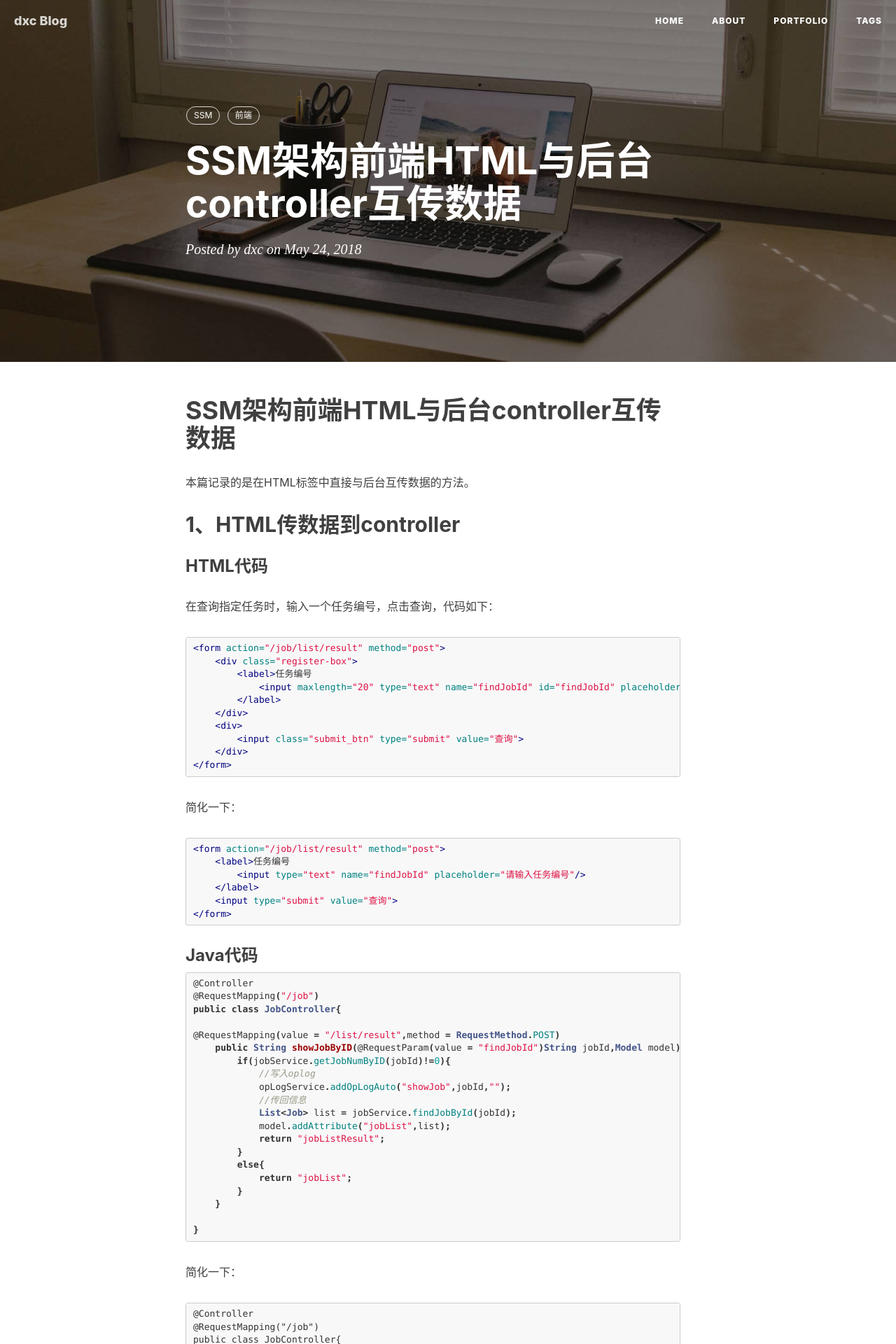
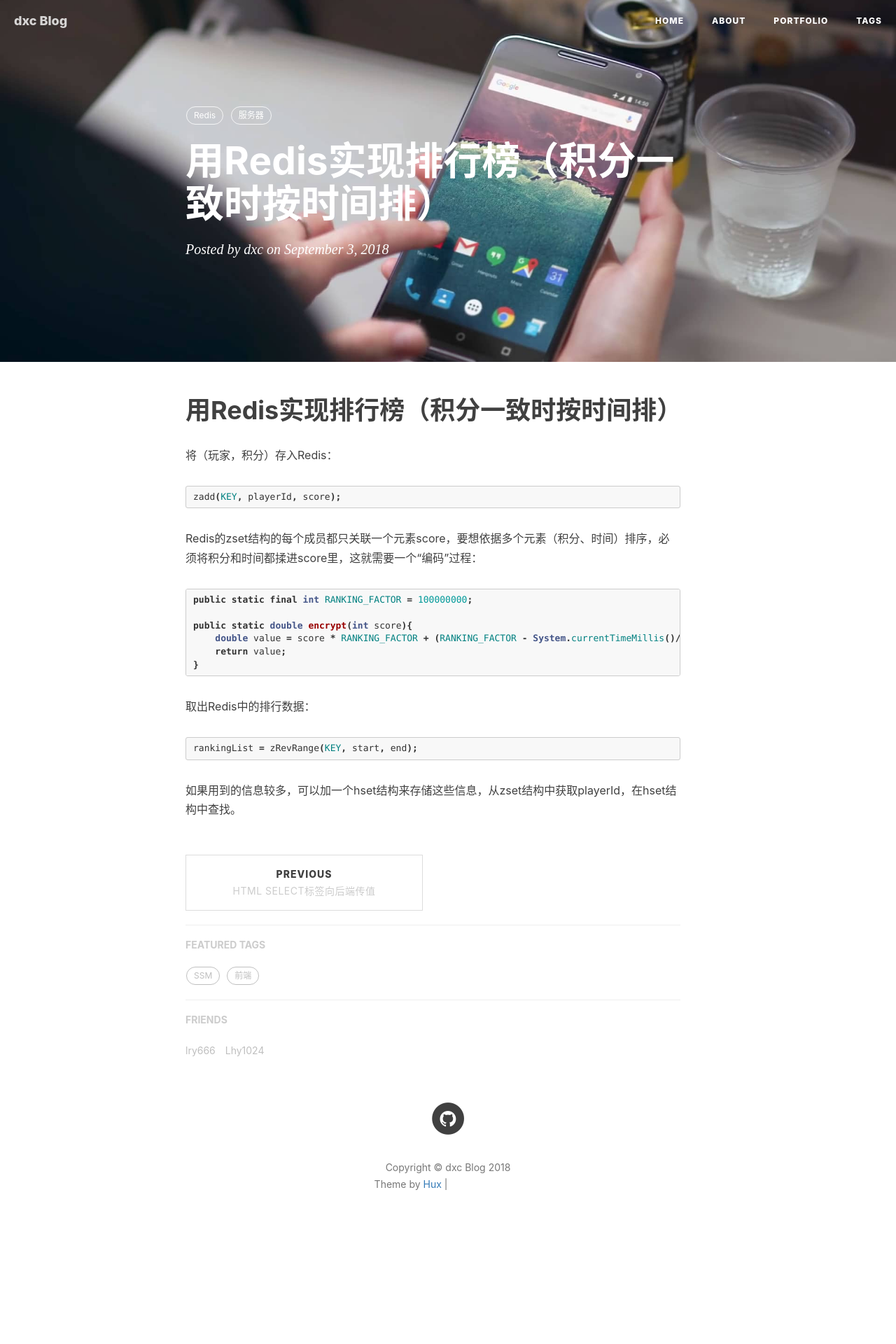
Before and after one commit to ChenChen1113/ChenChen1113.github.io, a Jekyll site: the page built from _posts/2018-9-3-Redis-ranking.md, in a window 1280 px wide. Shown: the top 1920 px of the page at 70% size. Built offline with Jekyll 4.4.1, drawn with Linux system fonts in a browser that asks for light colours; nearby versions of some CDN libraries; comment, search, counter and statistics services are not loaded; after the commit the page ends 1796 px from its top, so only the background shows below that; some of the changed text lies outside the part shown; grey boxes are pictures that could not be loaded.

Commit message:
redis ranking

````diff
--- a/_posts/2018-9-3-Redis-ranking.md
+++ b/_posts/2018-9-3-Redis-ranking.md
@@ -1,172 +1,30 @@
 ---
 layout:     post
-title:      "SSM架构前端HTML与后台controller互传数据"
-date:       2018-5-24 19:45:20
+title:      "用Redis实现排行榜（积分一致时按时间排）"
+date:       2018-9-3 18:06:20
 author:     "dxc"
-header-img: "img/home-bg-o.jpg"
+header-img: "img/post-bg-nextgen-web-pwa.jpg"
 tags:
-    - SSM
-    - 前端
+    - Redis
+    - 服务器
 ---
-# SSM架构前端HTML与后台controller互传数据 #
+# 用Redis实现排行榜（积分一致时按时间排） #
 
-本篇记录的是在HTML标签中直接与后台互传数据的方法。
+将（玩家，积分）存入Redis：
+```java
+zadd(KEY, playerId, score);
+```
+Redis的zset结构的每个成员都只关联一个元素score，要想依据多个元素（积分、时间）排序，必须将积分和时间都揉进score里，这就需要一个“编码”过程：
+```java
+public static final int RANKING_FACTOR = 100000000;
 
-## 1、HTML传数据到controller ##
-### HTML代码 ###
-在查询指定任务时，输入一个任务编号，点击查询，代码如下：
-```html
-<form action="/job/list/result" method="post">
-    <div class="register-box">
-        <label>任务编号
-            <input maxlength="20" type="text" name="findJobId" id="findJobId" placeholder="请输入任务编号"/>
-        </label>
-    </div>
-    <div>
-        <input class="submit_btn" type="submit" value="查询">
-    </div>
-</form>
-```
-简化一下：
-```html
-<form action="/job/list/result" method="post">
-    <label>任务编号
-        <input type="text" name="findJobId" placeholder="请输入任务编号"/>
-    </label>
-    <input type="submit" value="查询">
-</form>
-```
-
-### Java代码 ###
-```java
-@Controller
-@RequestMapping("/job")
-public class JobController{
-
-@RequestMapping(value = "/list/result",method = RequestMethod.POST)
-    public String showJobByID(@RequestParam(value = "findJobId")String jobId,Model model){
-        if(jobService.getJobNumByID(jobId)!=0){
-            //写入oplog
-            opLogService.addOpLogAuto("showJob",jobId,"");
-            //传回信息
-            List<Job> list = jobService.findJobById(jobId);
-            model.addAttribute("jobList",list);
-            return "jobListResult";
-        }
-        else{
-            return "jobList";
-        }
-    }
-
+public static double encrypt(int score){
+    double value = score * RANKING_FACTOR + (RANKING_FACTOR - System.currentTimeMillis()/1000 % RANKING_FACTOR);
+    return value;
 }
 ```
-
-简化一下：
-```Java
-@Controller
-@RequestMapping("/job")
-public class JobController{
-
-    @RequestMapping(value = "/list/result",method = RequestMethod.POST)
-        public String showJobByID(@RequestParam(value = "findJobId")String jobId,Model model){
-            List<Job> list = jobService.findJobById(jobId);
-            model.addAttribute("jobList",list);
-            return "jobListResult";
-        }
-
-}
+取出Redis中的排行数据：
+```java
+rankingList = zRevRange(KEY, start, end);
 ```
-说明：HTML与controller通过input标签中的name传数据，而不是id。
-```Java
-public String showJobByID(@RequestParam(value = "findJobId")String jobId,Model model)
-```
-在后台Java代码中，利用方法的参数来接收前端传来的数据，将findJobId中的内容赋给jobId，默认为String类型，在方法内部即可使用jobId。
-
-
-若一次表单提交中有多个值需要传递，Java接收参数如下：
-```java
-@RequestMapping(value = "/add/result",method = RequestMethod.POST)
-    public String addJob(@RequestParam(value = "job_id")String job_id,
-                         @RequestParam(value = "job_type")String job_type,
-                         @RequestParam(value = "job_name")String job_name,
-                         @RequestParam(value = "start_time")String start_time,
-                         @RequestParam(value = "end_time")String end_time,
-                         @RequestParam(value = "exe_cycle")String exe_cycle,
-                         @RequestParam(value = "priority")String priority,
-                         @RequestParam(value = "res")String res,
-                         Model model){
-                            //实现方法
-                         }
-```
-
-
-## 2、controller传数据到HTML---传递多个值 ##
-### java代码 ###
-将在数据库中查询到的job列表放入jobList中，在前端对jobList进行读取显示。
-返回HTML页面的文件名。
-```java
-@Controller
-@RequestMapping("/job")
-public class JobController{
-
-    @RequestMapping("/list")
-        public String showAllJob( Model model){
-            List<Job> list = jobService.findAllJob();
-            model.addAttribute("jobList",list);
-            return "jobList";
-        }
-
-}
-```
-### HTML代码 ###
-```html
-<table>
-    <thead>
-        <tr>
-            <th>任务编号</th>
-            <th>任务名称</th>
-            <th>任务类型</th>
-            <th>最初开始时间</th>
-            <th>最初结束时间</th>
-            <th>循环周期</th>
-            <th>任务当前状态</th>
-            <th>优先级</th>
-            <th>所占资源</th>
-            <th>已执行次数</th>
-        </tr>
-    </thead>
-    <tbody>
-        <tr th:each="j:${jobList}">
-            <td th:text="${j.getJob_id()}"></td>
-            <td th:text="${j.getJob_name()}"></td>
-            <td th:text="${j.getJob_type()}"></td>
-            <td th:text="${j.getStart_time()}"></td>
-            <td th:text="${j.getEnd_time()}"></td>
-            <td th:text="${j.getExe_cycle()}"></td>
-            <td th:text="${j.getJob_state()}"></td>
-            <td th:text="${j.getPriority()}"></td>
-            <td th:text="${j.getRes()}"></td>
-            <td th:text="${j.getExe_times()}"></td>
-        </tr>
-    </tbody>
-</table>
-```
-使用了spring官方的thymeleaf框架。需要在开头：
-```html
-<html lang="en" xmlns:th="http://www.thymeleaf.org">
-```
-## 3、controller传数据到HTML---传递单个值 ##
-### Java代码 ###
-controller中的代码是一样的，利用addAttribute。
-```java
-model.addAttribute("algorithm",al);
-```
-### HTML代码 ###
-```html
-<div class="register-box">
-    <p>选择算法成功！当前算法： </p>
-    <p th:text="${algorithm}"></p>
-</div>
-```
-## 4、备注 ##
-这是在前端基础≈0时的使用方法，简单可以解决问题，但是不是最优的方法……
+如果用到的信息较多，可以加一个hset结构来存储这些信息，从zset结构中获取playerId，在hset结构中查找。
````
